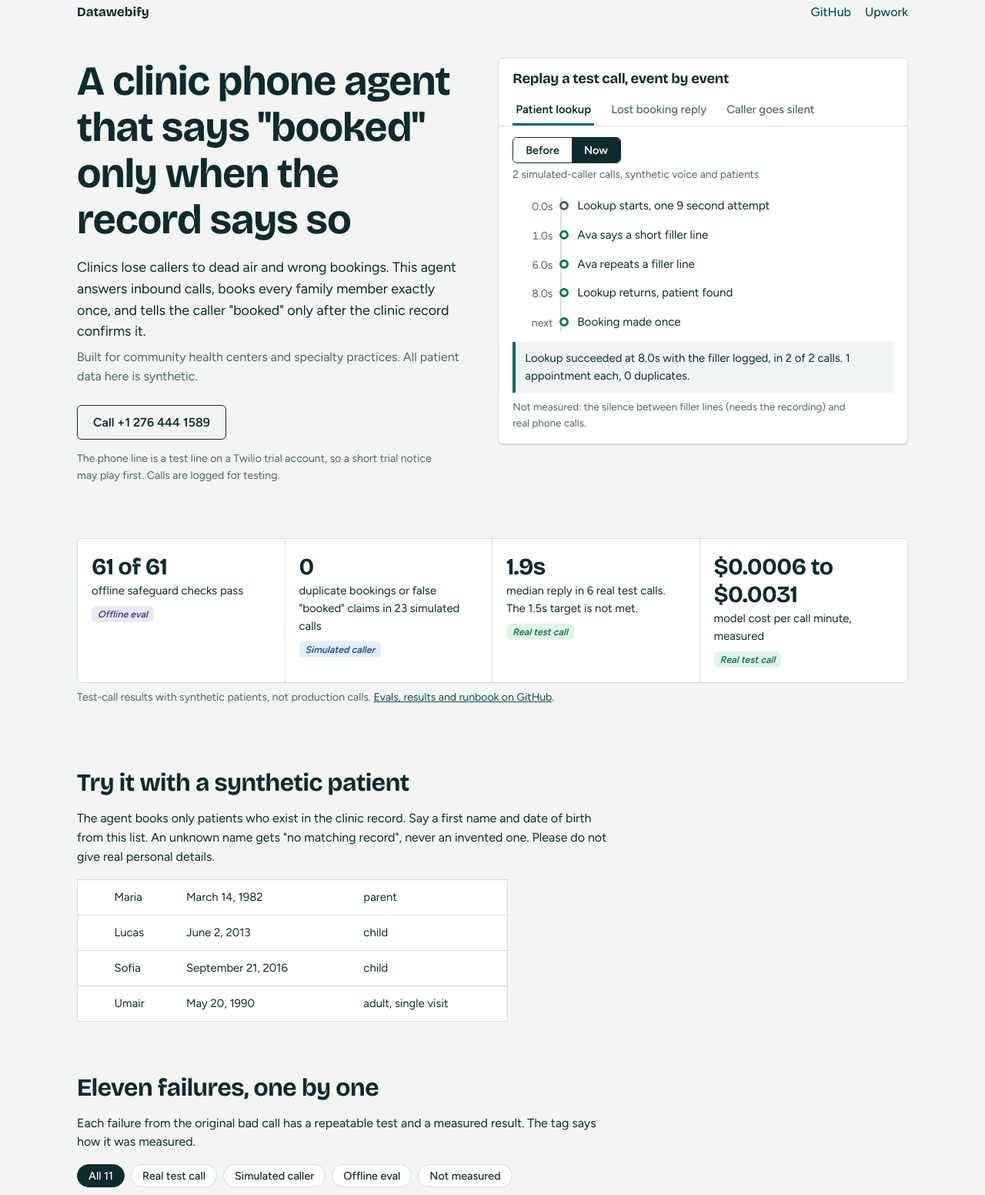
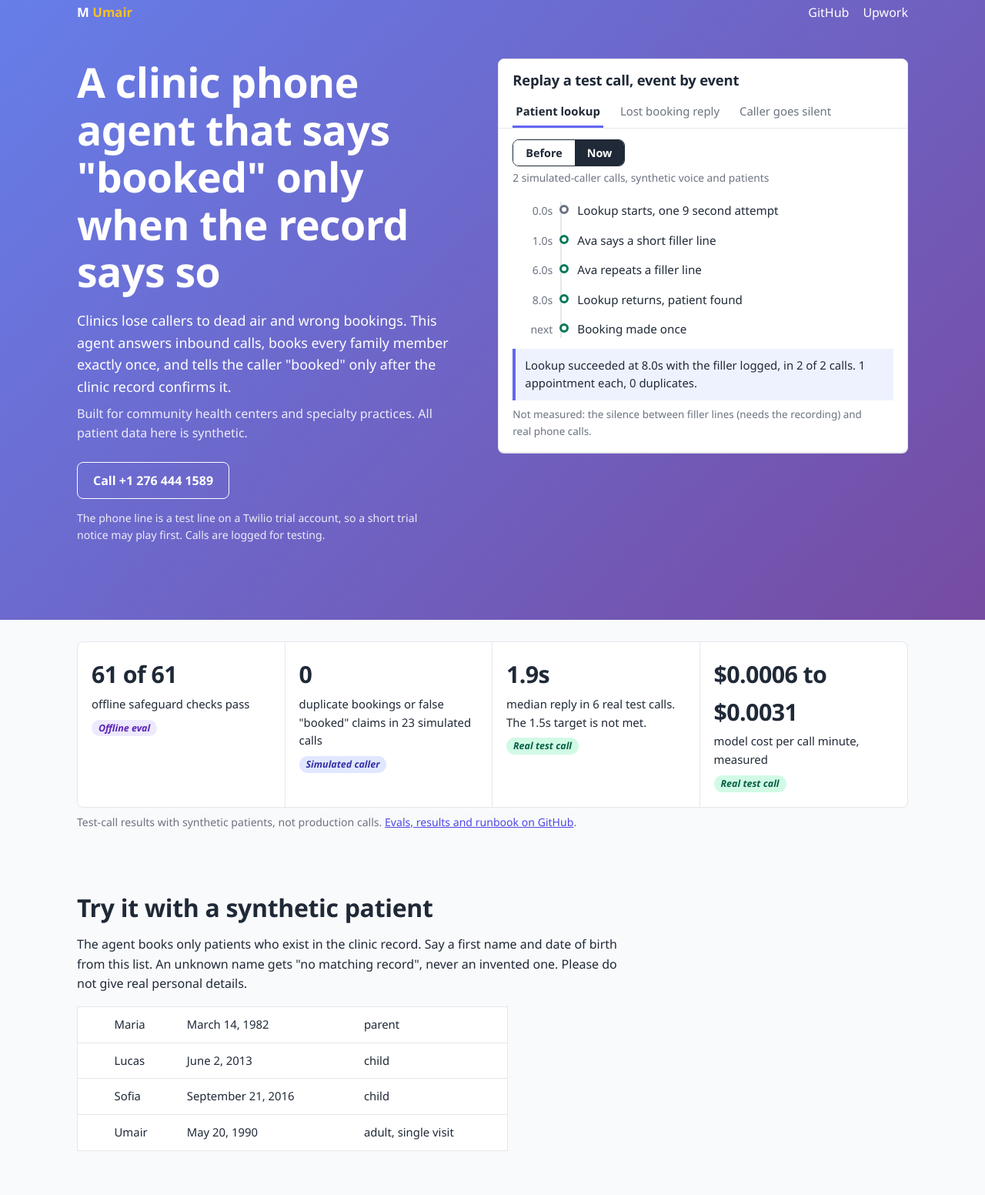
Before and after one commit to umair801/clinic-voice-agent, a plain HTML site: page web/index.html in a window 1280 px wide. Shown: the part 15-1567 px from the top of the page at 77% size. Drawn offline with nearby package versions, Linux system fonts and the light colour scheme; no server answers.

```diff
--- a/web/index.html
+++ b/web/index.html
@@ -2,19 +2,24 @@
 <html lang="en"><head><meta charset="utf-8"><meta name="viewport" content="width=device-width,initial-scale=1">
 <title>Clinic Phone Agent: No Silent Calls, No False Bookings</title>
 <meta name="description" content="An inbound clinic phone agent that books every family member once and says booked only when the clinic record confirms it. Test-call results with synthetic patients.">
-<link rel="preconnect" href="https://fonts.googleapis.com"><link rel="preconnect" href="https://fonts.gstatic.com" crossorigin>
-<link href="https://fonts.googleapis.com/css2?family=Bricolage+Grotesque:opsz,wght@12..96,500;12..96,700&family=Figtree:wght@400;500;600&display=swap" rel="stylesheet">
 <style>
-:root{--paper:#f2f5f4;--card:#fff;--ink:#0d2b2e;--mut:#4f6669;--line:#d3dfdd;--teal:#0f6b6b;--tealdk:#0a5252;--ok:#0b7a4b;--pend:#8f5b00;--bad:#b3261e;--okbg:#e3f3ea;--pendbg:#fbefd6;--badbg:#fbe4e1;--r:6px}
+:root{--paper:#f9fafb;--card:#fff;--ink:#1f2937;--mut:#6b7280;--line:#e5e7eb;--teal:#6366f1;--tealdk:#4f46e5;--viol:#8b5cf6;--ok:#047857;--pend:#b45309;--bad:#b91c1c;--okbg:#d1fae5;--pendbg:#fef3c7;--badbg:#fee2e2;--r:8px;--grad:linear-gradient(135deg,#667eea 0%,#764ba2 100%)}
 *{box-sizing:border-box}
 html{scroll-behavior:smooth}
-body{margin:0;background:var(--paper);color:var(--ink);font:400 16px/1.55 Figtree,system-ui,sans-serif;-webkit-font-smoothing:antialiased}
-h1,h2,h3{font-family:"Bricolage Grotesque",Figtree,system-ui,sans-serif;font-weight:700;letter-spacing:-.015em;line-height:1.12;margin:0}
+body{margin:0;background:var(--paper);color:var(--ink);font:400 16px/1.6 'Segoe UI',Tahoma,Geneva,Verdana,sans-serif;-webkit-font-smoothing:antialiased}
+h1,h2,h3{font-weight:700;letter-spacing:-.01em;line-height:1.15;margin:0}
 a{color:var(--tealdk)}
 :focus-visible{outline:3px solid #1f8fff;outline-offset:2px}
 .wrap{max-width:1120px;margin:0 auto;padding:0 20px}
+.band{background:var(--grad);color:#fff;padding-bottom:36px}
+.band a{color:#fff}.band .top b span{color:#fbbf24}
+.band .who,.band .small{color:rgba(255,255,255,.88)}
+.band .replay,.band #wc{color:var(--ink)}.band .replay a,.band #wc a{color:var(--tealdk)}
+.band #wc p,.band .replay .nm,.band .replay .evid{color:var(--mut)}
+.band .btn.ghost{color:#fff;border-color:#fff}.band .btn.ghost:hover{background:#fff;color:var(--tealdk)}
+.band .btn:not(.ghost){background:#fff;color:var(--tealdk)}.band .btn:not(.ghost):hover{background:#eef2ff}.band #wc .btn:not(.ghost){background:var(--teal);color:#fff}.band #wc .btn:not(.ghost):hover{background:var(--tealdk)}.band .btn.stop{background:var(--bad);color:#fff}
 .top{display:flex;justify-content:space-between;align-items:center;padding:18px 0}
-.top b{font-family:"Bricolage Grotesque",sans-serif;font-size:1.05rem}
+.top b{font-family:inherit;font-size:1.05rem}
 .top nav a{margin-left:18px;font-weight:500;text-decoration:none}
 .top nav a:hover{text-decoration:underline}
 .hero{display:grid;grid-template-columns:minmax(0,1fr) minmax(0,1.05fr);gap:40px;align-items:start;padding:28px 0 48px}
@@ -23,7 +28,7 @@ a{color:var(--tealdk)}
 .lede{font-size:1.12rem;margin:18px 0 8px}
 .who{color:var(--mut);margin:0}
 .cta{display:flex;flex-wrap:wrap;gap:12px;margin:24px 0 10px;align-items:center}
-.btn{font:600 1rem Figtree,sans-serif;border:0;border-radius:var(--r);padding:12px 20px;cursor:pointer;background:var(--teal);color:#fff;text-decoration:none;display:inline-block}
+.btn{font:600 1rem 'Segoe UI',Tahoma,Geneva,Verdana,sans-serif;border:0;border-radius:var(--r);padding:12px 20px;cursor:pointer;background:var(--teal);color:#fff;text-decoration:none;display:inline-block}
 .btn:hover{background:var(--tealdk)}.btn.stop{background:var(--bad)}.btn[disabled]{opacity:.55;cursor:default}
 .btn.ghost{background:transparent;color:var(--ink);border:1.5px solid var(--ink)}
 .btn.ghost:hover{background:var(--ink);color:#fff}
@@ -35,10 +40,10 @@ a{color:var(--tealdk)}
 .replay header{padding:16px 18px 0}
 .replay h2{font-size:1.15rem}
 .tabs{display:flex;gap:6px;flex-wrap:wrap;margin:12px 0 0;padding:0 18px;border-bottom:1px solid var(--line)}
-.tab{font:500 .93rem Figtree,sans-serif;background:none;border:0;border-bottom:3px solid transparent;padding:8px 4px 9px;margin-right:12px;cursor:pointer;color:var(--mut)}
+.tab{font:500 .93rem 'Segoe UI',Tahoma,Geneva,Verdana,sans-serif;background:none;border:0;border-bottom:3px solid transparent;padding:8px 4px 9px;margin-right:12px;cursor:pointer;color:var(--mut)}
 .tab[aria-selected=true]{color:var(--ink);border-color:var(--teal);font-weight:600}
 .seg{display:inline-flex;margin:14px 18px 4px;border:1.5px solid var(--ink);border-radius:var(--r);overflow:hidden}
-.seg button{font:600 .9rem Figtree,sans-serif;background:var(--card);color:var(--ink);border:0;padding:7px 16px;cursor:pointer}
+.seg button{font:600 .9rem 'Segoe UI',Tahoma,Geneva,Verdana,sans-serif;background:var(--card);color:var(--ink);border:0;padding:7px 16px;cursor:pointer}
 .seg button[aria-pressed=true]{background:var(--ink);color:#fff}
 .evid{margin:0 18px;color:var(--mut);font-size:.86rem}
 ol.tl{list-style:none;margin:12px 18px 6px;padding:0;position:relative}
@@ -50,7 +55,7 @@ li.ok .dot{border-color:var(--ok)}li.bad .dot{border-color:var(--bad)}li.pend .d
 li .ev{font-size:.95rem}
 .chip{display:inline-block;font-size:.78rem;font-weight:600;border-radius:99px;padding:1px 9px;margin-left:6px;vertical-align:1px}
 .chip.ok{background:var(--okbg);color:var(--ok)}.chip.bad{background:var(--badbg);color:var(--bad)}.chip.pend{background:var(--pendbg);color:var(--pend)}
-.out{margin:6px 18px 0;padding:10px 12px;border-left:4px solid var(--teal);background:#eef5f4;font-size:.93rem}
+.out{margin:6px 18px 0;padding:10px 12px;border-left:4px solid var(--teal);background:#eef2ff;font-size:.93rem}
 .out.bad{border-color:var(--bad);background:var(--badbg)}
 .nm{margin:8px 18px 16px;color:var(--mut);font-size:.84rem}
 .swap{animation:sw .22s ease-out}@keyframes sw{from{opacity:.0}to{opacity:1}}
@@ -59,17 +64,17 @@ section{padding:34px 0}
 section h2{font-size:clamp(1.5rem,2.6vw,2rem);margin-bottom:8px}
 .proof{display:grid;grid-template-columns:repeat(4,minmax(0,1fr));gap:0;border:1px solid var(--line);border-radius:var(--r);background:var(--card)}
 .proof div{padding:18px;border-right:1px solid var(--line)}.proof div:last-child{border-right:0}
-.proof b{display:block;font:700 1.9rem "Bricolage Grotesque",sans-serif;letter-spacing:-.02em}
+.proof b{display:block;font-weight:700;font-size:1.9rem;letter-spacing:-.02em}
 .proof span{display:block;font-size:.93rem;margin-top:2px}
-.tag{display:inline-block;font-size:.78rem;font-weight:600;border-radius:var(--r);padding:1px 8px;background:#e4ecea;color:var(--ink);margin-top:8px}
-.tag.real{background:var(--okbg);color:var(--ok)}.tag.sim{background:#e3eefb;color:#1a4f96}.tag.off{background:#ece8f6;color:#4a3a86}.tag.no{background:var(--badbg);color:var(--bad)}
+.tag{display:inline-block;font-size:.78rem;font-weight:600;border-radius:99px;padding:1px 9px;background:#f3f4f6;color:var(--ink);margin-top:8px}
+.tag.real{background:var(--okbg);color:#065f46}.tag.sim{background:#e0e7ff;color:#3730a3}.tag.off{background:#ede9fe;color:#5b21b6}.tag.no{background:var(--badbg);color:#991b1b}
 /* table */
 .filters{display:flex;flex-wrap:wrap;gap:8px;margin:12px 0}
-.filters button{font:500 .9rem Figtree,sans-serif;border:1.5px solid var(--line);background:var(--card);border-radius:99px;padding:5px 14px;cursor:pointer;color:var(--ink)}
+.filters button{font:500 .9rem 'Segoe UI',Tahoma,Geneva,Verdana,sans-serif;border:1.5px solid var(--line);background:var(--card);border-radius:99px;padding:5px 14px;cursor:pointer;color:var(--ink)}
 .filters button[aria-pressed=true]{border-color:var(--ink);background:var(--ink);color:#fff}
 table{width:100%;border-collapse:collapse;background:var(--card);border:1px solid var(--line);border-radius:var(--r)}
 th,td{text-align:left;padding:11px 12px;border-bottom:1px solid var(--line);vertical-align:top;font-size:.93rem}
-th{font-weight:600;background:#eaf0ee}
+th{font-weight:600;background:#f3f4f6}
 td:first-child{font-variant-numeric:tabular-nums;color:var(--mut);width:36px}
 .two{display:grid;grid-template-columns:1fr 1fr;gap:28px}
 .card{background:var(--card);border:1px solid var(--line);border-radius:var(--r);padding:18px}
@@ -77,7 +82,7 @@ td:first-child{font-variant-numeric:tabular-nums;color:var(--mut);width:36px}
 .card ul{margin:6px 0 0;padding-left:20px}.card li{margin:4px 0}
 .arch{background:var(--card);border:1px solid var(--line);border-radius:var(--r);padding:12px;overflow-x:auto}
 .arch svg{min-width:760px;width:100%;height:auto;display:block}
-.arch text{font-family:Figtree,sans-serif;fill:var(--ink)}
+.arch text{font-family:inherit;fill:var(--ink)}
 .nope{border:1.5px solid var(--bad);background:#fff;border-radius:var(--r);padding:18px 20px}
 .nope h2{font-size:1.3rem}
 .nope ul{columns:2;column-gap:36px;padding-left:20px;margin:10px 0 0}.nope li{margin:5px 0;break-inside:avoid}
@@ -86,8 +91,8 @@ footer{padding:28px 0 60px;color:var(--mut);font-size:.9rem;border-top:1px solid
 @media(max-width:700px){#tbl thead{display:none}#tbl,#tbl tbody,#tbl tr,#tbl td{display:block;width:auto}#tbl tr{padding:12px 14px;border-bottom:1px solid var(--line)}#tbl td{border:0;padding:2px 0}#tbl td:first-child{display:inline-block;width:auto;margin-right:8px}#tbl td:nth-child(2){display:inline;font-weight:600}#tbl td:nth-child(3){color:var(--mut);font-size:.86rem;margin-top:4px}#tbl td:nth-child(3)::before{content:"Before: "}#tbl td:nth-child(5){margin-top:6px}.top nav a{margin-left:12px}}
 @media(prefers-reduced-motion:reduce){html{scroll-behavior:auto}.swap{animation:none}}
 </style></head><body>
-<div class="wrap">
-<div class="top"><b>Datawebify</b><nav><a href="https://github.com/umair801/clinic-voice-agent">GitHub</a><a href="https://www.upwork.com/freelancers/umair801">Upwork</a></nav></div>
+<div class="band"><div class="wrap">
+<div class="top"><b>M <span>Umair</span></b><nav><a href="https://github.com/umair801/clinic-voice-agent">GitHub</a><a href="https://www.upwork.com/freelancers/umair801">Upwork</a></nav></div>
 
 <div class="hero">
  <div>
@@ -115,7 +120,8 @@ footer{padding:28px 0 60px;color:var(--mut);font-size:.9rem;border-top:1px solid
  </div>
 </div>
 
-<section style="padding-top:8px">
+</div></div><div class="wrap">
+<section style="padding-top:28px">
  <div class="proof" id="proof">
   <div><b id="p1">61 of 61</b><span>offline safeguard checks pass</span><i class="tag off">Offline eval</i></div>
   <div><b>0</b><span>duplicate bookings or false "booked" claims in 23 simulated calls</span><i class="tag sim">Simulated caller</i></div>
@@ -147,27 +153,27 @@ footer{padding:28px 0 60px;color:var(--mut);font-size:.9rem;border-top:1px solid
 <section>
  <h2>How a call flows</h2>
  <div class="arch"><svg viewBox="0 0 900 250" role="img" aria-label="Architecture: caller or browser to Twilio SIP or LiveKit, then the voice worker with speech to text, language model and text to speech, then the FastAPI backend and Supabase. A release gate checks every change.">
-  <defs><marker id="ar" markerWidth="8" markerHeight="8" refX="7" refY="4" orient="auto"><path d="M0 0L8 4L0 8z" fill="#4f6669"/></marker></defs>
-  <g fill="#fff" stroke="#0d2b2e" stroke-width="1.5">
+  <defs><marker id="ar" markerWidth="8" markerHeight="8" refX="7" refY="4" orient="auto"><path d="M0 0L8 4L0 8z" fill="#6b7280"/></marker></defs>
+  <g fill="#fff" stroke="#1f2937" stroke-width="1.5">
    <rect x="10" y="20" width="120" height="44" rx="6"/><rect x="10" y="90" width="120" height="44" rx="6"/>
    <rect x="170" y="55" width="130" height="44" rx="6"/>
-   <rect x="340" y="20" width="250" height="150" rx="6" fill="#eef5f4"/>
+   <rect x="340" y="20" width="250" height="150" rx="6" fill="#eef2ff"/>
    <rect x="640" y="20" width="130" height="44" rx="6"/><rect x="640" y="90" width="130" height="44" rx="6"/>
    <rect x="340" y="196" width="250" height="40" rx="6" stroke-dasharray="5 4"/>
   </g>
   <g font-size="14" text-anchor="middle">
    <text x="70" y="47">Phone caller</text><text x="70" y="117">Browser call</text>
-   <text x="235" y="74">Twilio SIP</text><text x="235" y="91" font-size="12" fill="#4f6669">and LiveKit</text>
+   <text x="235" y="74">Twilio SIP</text><text x="235" y="91" font-size="12" fill="#6b7280">and LiveKit</text>
    <text x="465" y="42" font-weight="600">Voice worker</text>
    <text x="705" y="47">FastAPI backend</text><text x="705" y="117">Supabase</text>
    <text x="465" y="221">Release gate: evals, canary, rollback</text>
   </g>
   <g font-size="13" text-anchor="middle">
-   <rect x="355" y="54" width="220" height="30" rx="4" fill="#fff" stroke="#9fb5b3"/><text x="465" y="74">Deepgram speech to text</text>
-   <rect x="355" y="92" width="220" height="30" rx="4" fill="#fff" stroke="#9fb5b3"/><text x="465" y="112">Claude Haiku, Sonnet for hard turns</text>
-   <rect x="355" y="130" width="220" height="30" rx="4" fill="#fff" stroke="#9fb5b3"/><text x="465" y="150">ElevenLabs text to speech</text>
+   <rect x="355" y="54" width="220" height="30" rx="4" fill="#fff" stroke="#c7d2fe"/><text x="465" y="74">Deepgram speech to text</text>
+   <rect x="355" y="92" width="220" height="30" rx="4" fill="#fff" stroke="#c7d2fe"/><text x="465" y="112">Claude Haiku, Sonnet for hard turns</text>
+   <rect x="355" y="130" width="220" height="30" rx="4" fill="#fff" stroke="#c7d2fe"/><text x="465" y="150">ElevenLabs text to speech</text>
   </g>
-  <g stroke="#4f6669" stroke-width="1.5" fill="none" marker-end="url(#ar)">
+  <g stroke="#6b7280" stroke-width="1.5" fill="none" marker-end="url(#ar)">
    <path d="M130 42L170 68"/><path d="M130 112L170 88"/><path d="M300 77L340 77"/><path d="M590 60L640 42"/><path d="M590 120L640 112"/><path d="M705 64L705 90"/>
   </g></svg></div>
  <p class="small" style="margin-top:8px">The call workflow step is held outside the model, so a fallback model resumes at the same step. Bookings carry an idempotency key and return booked, pending or failed.</p>
```
